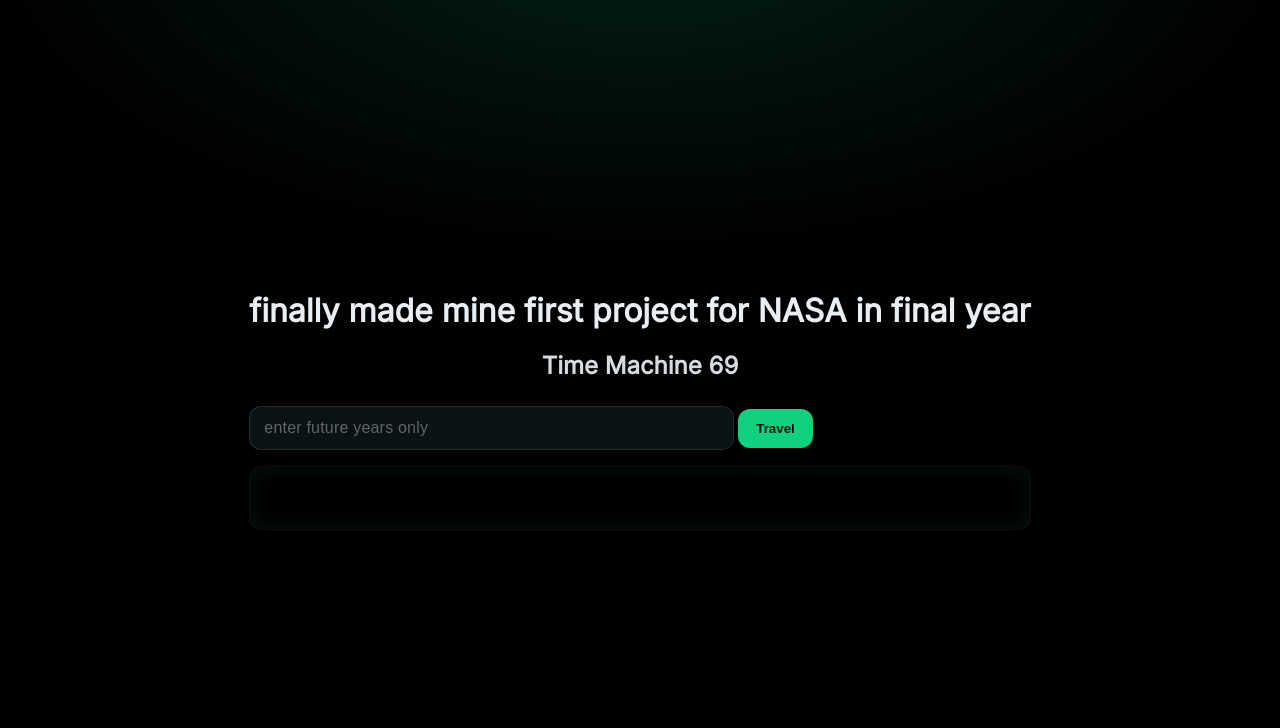
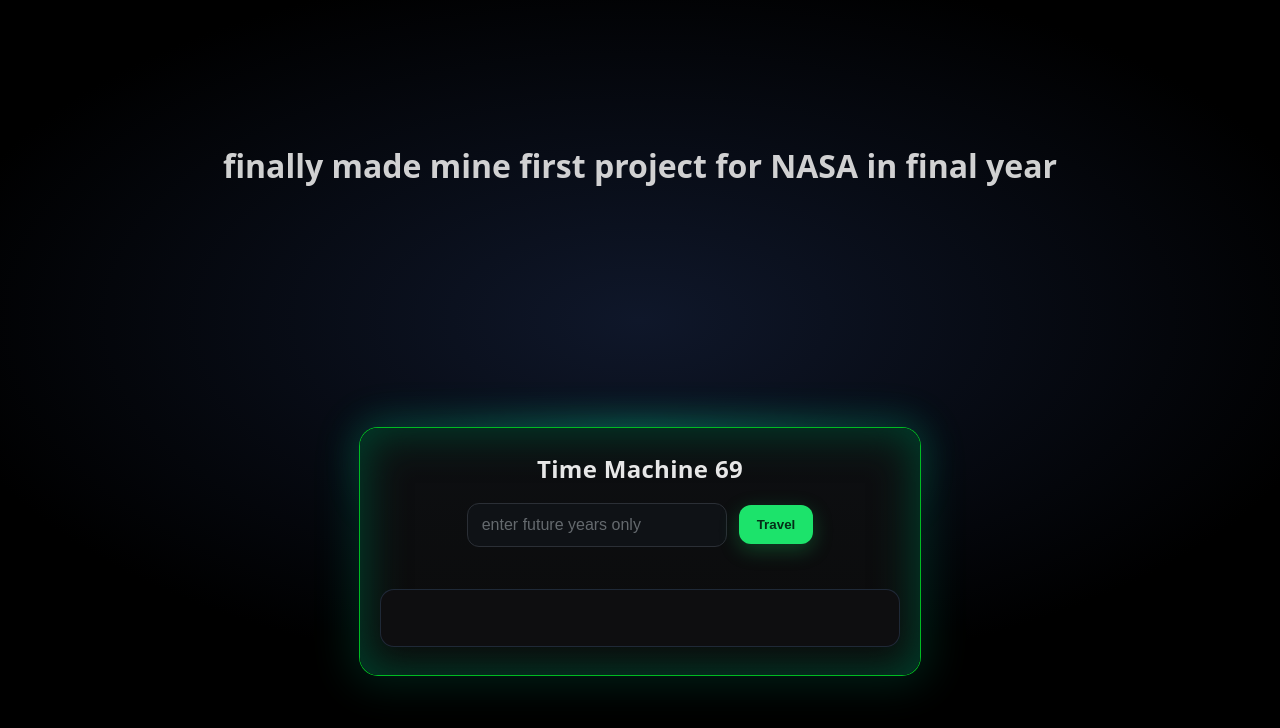
Before and after one commit to mrharyyy/time-machine-69, a plain HTML site: page index.html in a window 1280 px wide. Drawn offline with Linux system fonts and the light colour scheme.

Commit message:
Update style.css

```diff
--- a/style.css
+++ b/style.css
@@ -1,69 +1,69 @@
-@font-face { font-family: Inter; src: local("Inter"), local("Inter Regular"); }
-* { box-sizing: border-box; }
-:root { --bg:#0a0a0a; --card:#0f1418; --glow:#00ffb3; --text:#e9eef2; --muted:#9fb0bb; }
-html,body { height:100%; }
+:root{
+  --bg:#0b0b0b; --fg:#e7e7e7; --muted:#9da3a8; --accent:#1ce36b;
+  --panel:#111; --glow:#00ffb2; --danger:#ff3b3b;
+}
+*{box-sizing:border-box}
+html,body{height:100%}
 body{
-  margin:0; background:radial-gradient(1200px 600px at 50% -10%, #032018 0%, #000 55%) , var(--bg);
-  color:var(--text); font-family:Inter, system-ui, -apple-system, Segoe UI, Roboto, Arial, sans-serif;
-  display:grid; place-items:center; padding:28px;
-}
-.title{font-weight:700;text-align:center;margin:0 0 26px 0;opacity:.92}
-
-.box{
-  width:min(560px, 92vw);
-  background:linear-gradient(180deg, rgba(11,18,20,.8), rgba(7,10,12,.85));
-  border:1px solid rgba(0,255,179,.2);
-  border-radius:18px; padding:22px 22px 18px;
-  box-shadow:0 0 28px rgba(0,255,179,.18), inset 0 0 32px rgba(0,255,179,.06);
+  margin:0; background:radial-gradient(1200px 600px at 50% 40%, #0f172a 0, #000 60%);
+  color:var(--fg); font-family:system-ui,Segoe UI,Roboto,Inter,Arial,sans-serif;
 }
 
-.header{font-size:22px; font-weight:800; text-align:center; margin-bottom:16px; color:#e7fef6;}
+.wrap{min-height:100%; display:grid; place-items:center; padding:24px}
+.headline{font-weight:700; text-align:center; max-width:900px; line-height:1.2; opacity:.9}
 
-.controls{display:flex; gap:12px; justify-content:center; align-items:center;}
+.panel{
+  width:min(560px, 92vw); margin-top:18px; padding:24px 20px 28px;
+  border-radius:18px; background:linear-gradient(180deg,#0d0f12,#0b0b0b);
+  position:relative; box-shadow:0 0 0 1px #0b2, 0 0 40px 6px #003d2a inset,
+             0 0 40px 10px rgba(0,255,178,.12);
+}
+.panel::before{
+  content:""; position:absolute; inset:-2px; border-radius:20px;
+  background:radial-gradient(120% 100% at 50% 0, rgba(0,255,178,.35), transparent 55%);
+  filter:blur(18px); z-index:-1;
+}
+
+.title{margin:0 0 18px; text-align:center; letter-spacing:.3px}
+
+.inputs{display:flex; gap:12px; justify-content:center; align-items:center}
 #year{
-  width:62%; padding:12px 14px; border-radius:12px; border:1px solid rgba(255,255,255,.1);
-  background:#0b1215; color:var(--text); outline:none; font-size:16px;
-  transition:border .25s, box-shadow .25s;
+  width:260px; padding:12px 14px; border-radius:12px; border:1px solid #2b2f36;
+  background:#0f1216; color:var(--fg); outline:none; font-size:16px;
 }
-#year::placeholder{ color:rgba(255,255,255,.35); letter-spacing:.2px; }
-#year:focus{ border-color:rgba(0,255,179,.5); box-shadow:0 0 0 4px rgba(0,255,179,.08); }
-
+#year::placeholder{color:var(--muted); opacity:.6}
 #go{
   padding:12px 18px; border:0; border-radius:12px; font-weight:700; cursor:pointer;
-  background:#11d07e; color:#00140e; transition:transform .06s ease, filter .15s ease;
+  background:var(--accent); color:#042d17; box-shadow:0 6px 20px rgba(28,227,107,.25);
 }
-#go:active{ transform:translateY(1px); }
+#go:hover{filter:brightness(1.05)}
 
-#screen{
-  min-height:64px; margin-top:16px; border-radius:12px;
-  background:rgba(0,0,0,.35); border:1px solid rgba(255,255,255,.06);
-  padding:14px 16px; font-size:18px; letter-spacing:.2px;
-  display:flex; align-items:center; justify-content:center; text-align:center;
-  box-shadow: inset 0 0 22px rgba(0,255,179,.08);
+.hint{height:20px; margin:8px 0 0; text-align:center; color:var(--danger); font-weight:600}
+
+.screen{
+  margin-top:14px; min-height:58px; display:grid; place-items:center;
+  border-radius:14px; background:#0e0e10; box-shadow:inset 0 0 0 1px #1f2937;
+  font-size:18px; text-align:center; padding:12px 10px;
 }
 
-/* Typewriter + caret */
-.type { display:inline-block; position:relative; }
-.type::after{
-  content:""; position:absolute; right:-2px; top:50%; width:2px; height:1.15em;
-  background:#e9eef2; transform:translateY(-50%);
-  animation:caret 1s steps(1) infinite;
+/* === Animations === */
+/* one slow in+out blink (show, then disappear) */
+@keyframes blink-once {
+  0%{opacity:0}
+  20%{opacity:1}
+  80%{opacity:1}
+  100%{opacity:0}
 }
-@keyframes caret{ 50%{opacity:0;} }
+.blink-once { animation: blink-once 1.8s ease-in-out forwards }
 
-/* Blink whole line before switching */
-.blink { animation:blink 0.26s steps(1) 5; } /* 5 quick flashes */
-@keyframes blink{ 50%{opacity:0.15;} }
+/* final result: blink in once, then stay */
+@keyframes blink-in-stick{
+  0%{opacity:0}
+  60%{opacity:1}
+  100%{opacity:1}
+}
+.blink-stick{ animation: blink-in-stick 1.2s ease-in-out forwards }
 
-/* Fade-in for each new line */
-.fade-in { animation:fade .35s ease both; }
-@keyframes fade{ from{ opacity:0; transform:translateY(4px);} to{ opacity:1; transform:none;} }
-
-/* Error shake if empty */
-.shake { animation:shake .36s ease; }
-@keyframes shake{
-  10%, 90% { transform:translateX(-2px); }
-  20%, 80% { transform:translateX(4px); }
-  30%, 50%, 70% { transform:translateX(-6px); }
-  40%, 60% { transform:translateX(6px); }
-}
+/* result look */
+.result{ color:var(--danger); font-weight:800; letter-spacing:.2px }
+.meta   { color:#cbd5e1; opacity:.9 }
```
